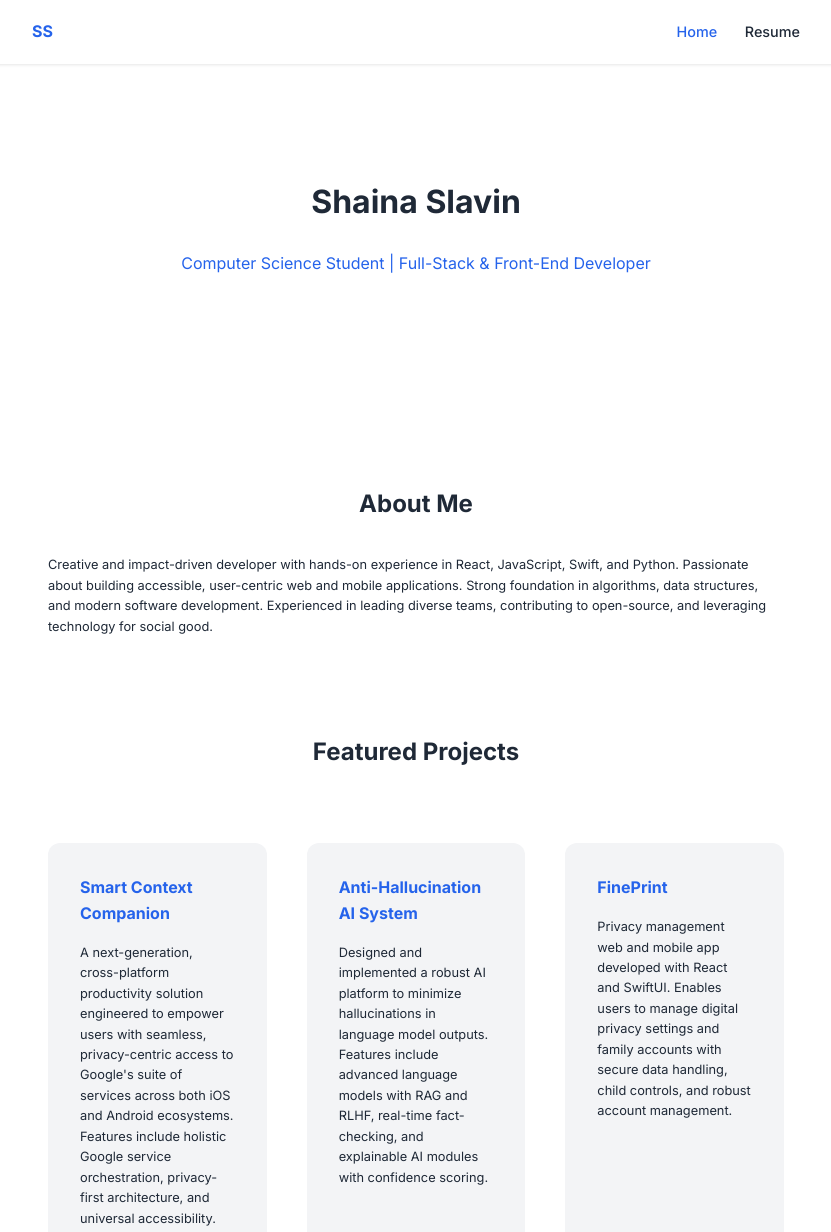
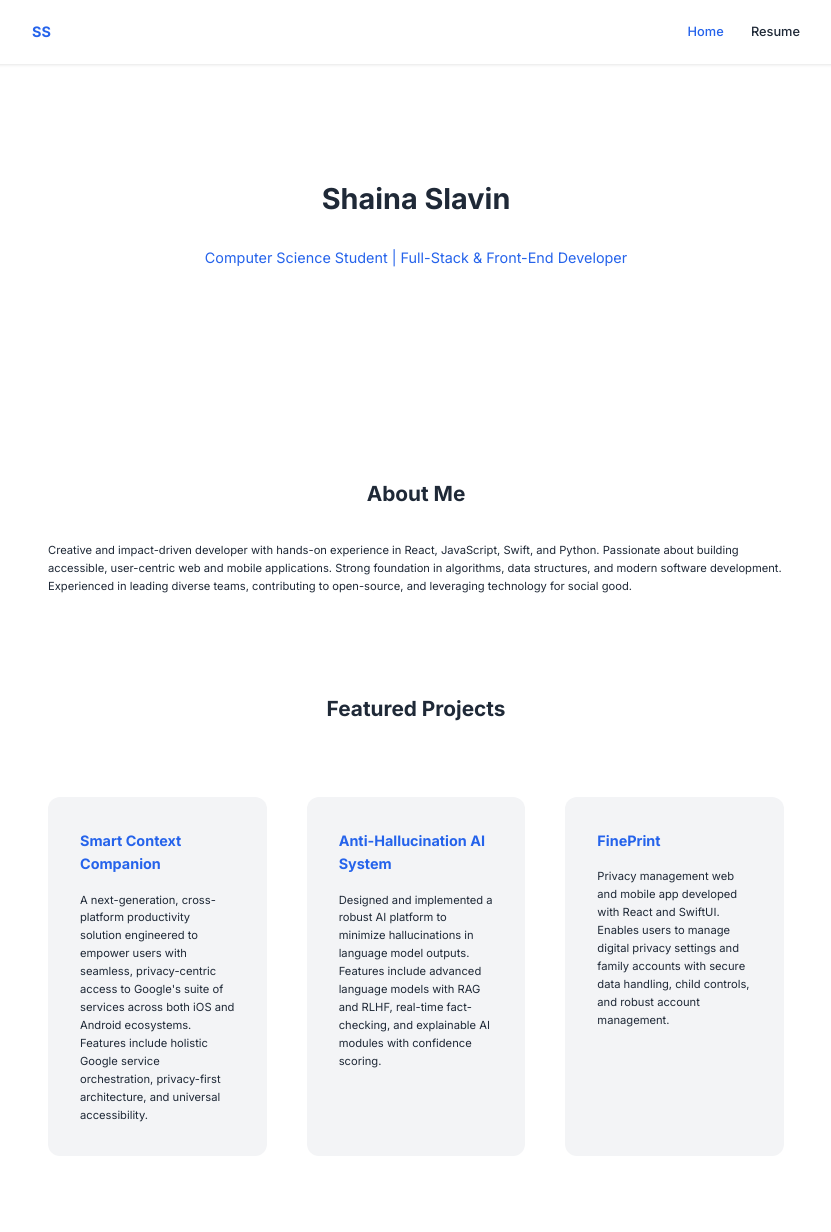
Before and after one commit to S-Slavin/s-slavin.github.io, a plain HTML site: page desktop/index.html in a window 1280 px wide. Shown: the top 1232 px of the page, without its empty margins (224-1055 px from the left). Drawn offline with Linux system fonts and the light colour scheme.

Commit message:
Reduce font sizes across website for more compact layout

```diff
--- a/desktop/styles.css
+++ b/desktop/styles.css
@@ -19,7 +19,7 @@ body {
     line-height: 1.6;
     color: var(--text-color);
     background-color: var(--background-color);
-    font-size: 0.8rem;
+    font-size: 0.7rem;
     display: flex;
     flex-direction: column;
     align-items: center;
@@ -53,14 +53,14 @@ body {
 }
 
 .nav-logo {
-    font-size: 1rem;
+    font-size: 0.9rem;
     font-weight: 700;
     color: var(--primary-color);
     text-decoration: none;
 }
 
 .nav-links a {
-    font-size: 0.9rem;
+    font-size: 0.8rem;
     color: var(--text-color);
     text-decoration: none;
     margin-left: 1.5rem;
@@ -94,14 +94,14 @@ body {
 }
 
 .hero h1 {
-    font-size: 2rem;
+    font-size: 1.8rem;
     font-weight: 700;
     margin-bottom: 1.5rem;
     color: var(--text-color);
 }
 
 .subtitle {
-    font-size: 1rem;
+    font-size: 0.9rem;
     color: var(--primary-color);
     margin-bottom: 3rem;
 }
@@ -117,7 +117,7 @@ section {
 }
 
 h2 {
-    font-size: 1.5rem;
+    font-size: 1.3rem;
     margin-bottom: 2rem;
     color: var(--text-color);
 }
@@ -147,11 +147,11 @@ h2 {
 .project-card h3 {
     color: var(--primary-color);
     margin-bottom: 1rem;
-    font-size: 1rem;
+    font-size: 0.9rem;
 }
 
 .project-card p {
-    font-size: 0.8rem;
+    font-size: 0.7rem;
     line-height: 1.6;
 }
 
@@ -175,7 +175,7 @@ h2 {
     font-weight: 500;
     margin-top: 2rem;
     transition: background-color 0.3s ease;
-    font-size: 0.9rem;
+    font-size: 0.8rem;
 }
 
 .cta-button:hover {
```
